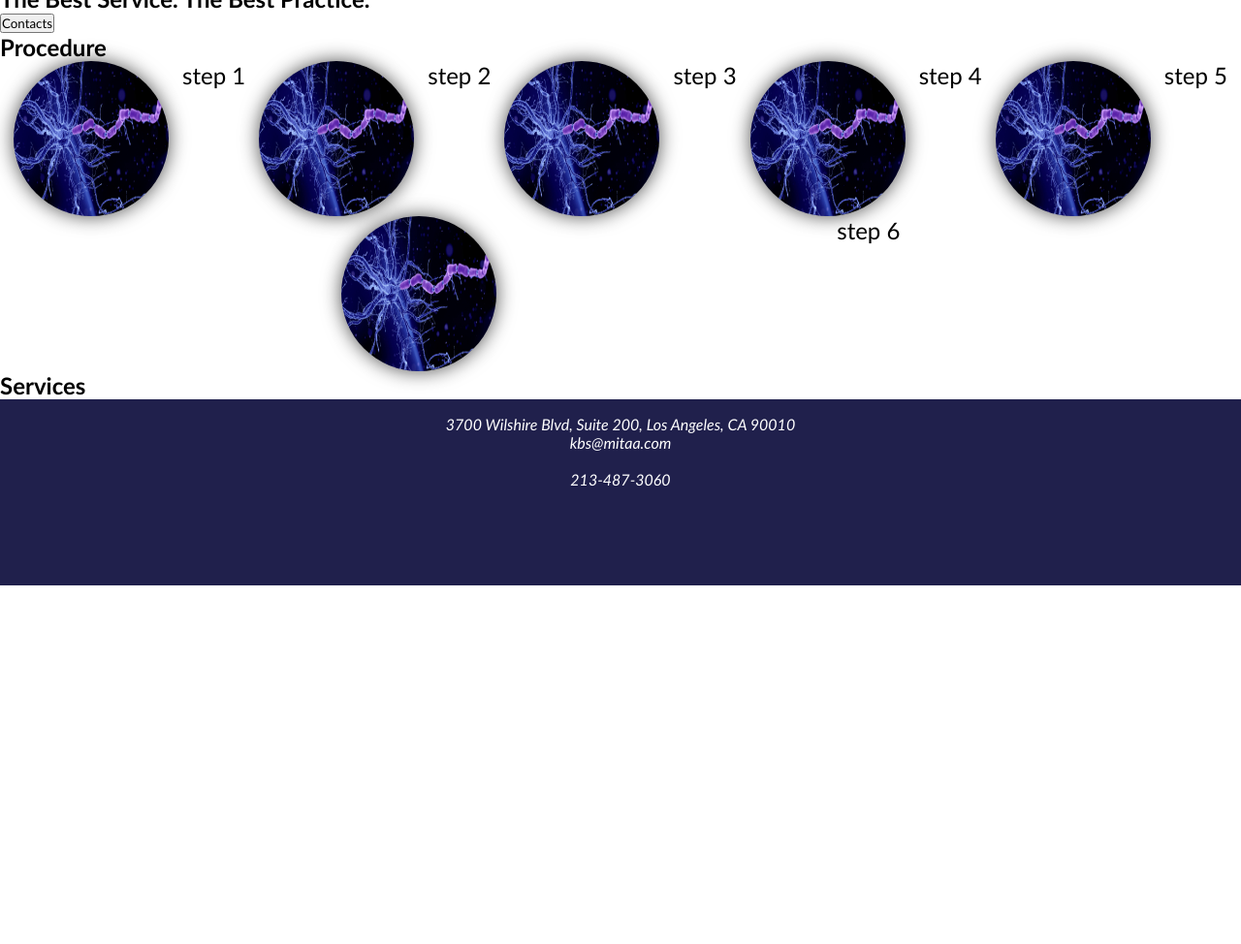
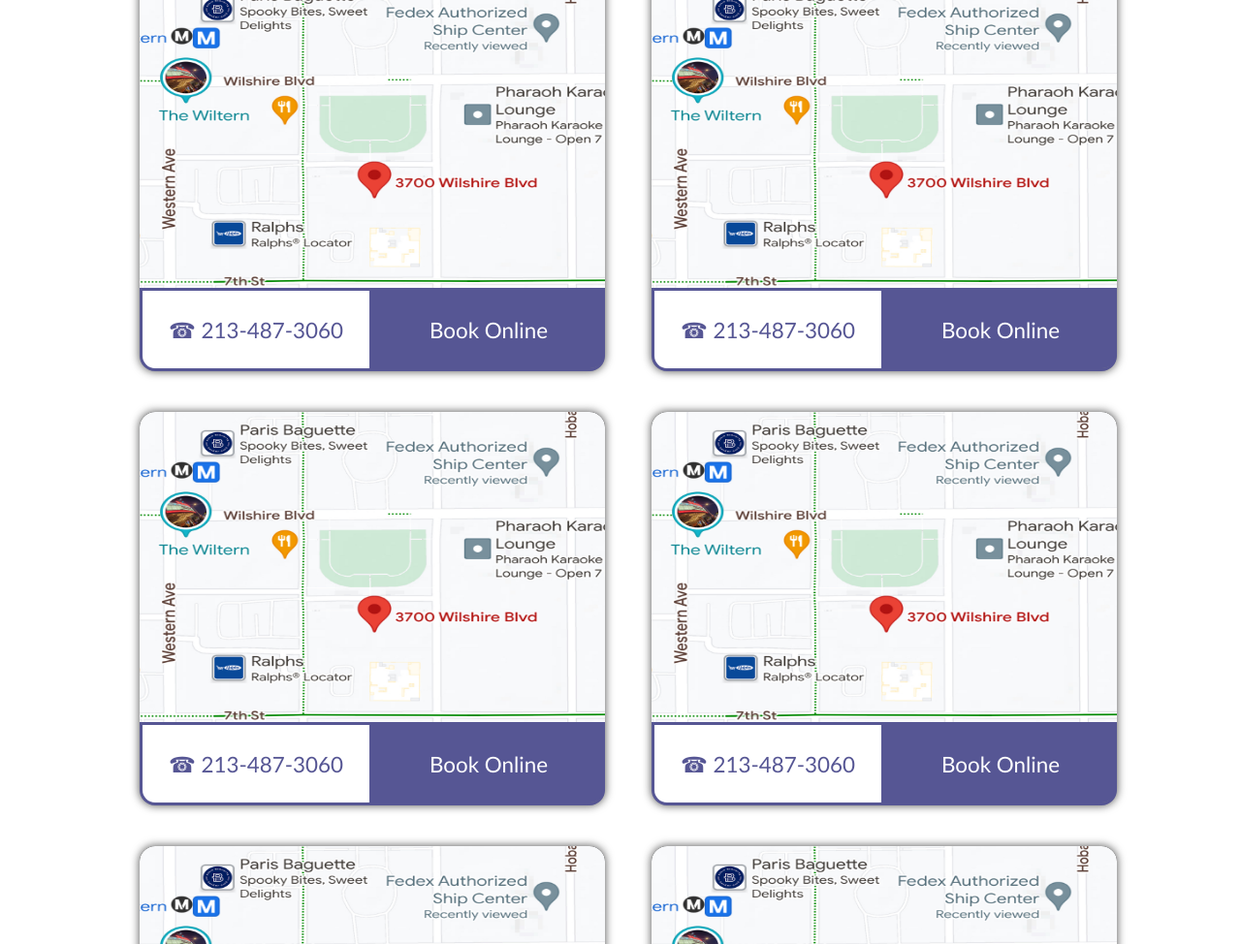
Before and after one commit to bkim9/Mitaa, a plain HTML site: page contact.html in a window 1280 px wide. Shown: the part 151-1125 px from the top of the page at 97% size. Before the commit the page ends 800 px from the top, so only its background shows below. Drawn offline with Linux system fonts and the light colour scheme.

Commit message:
mapcards

```diff
--- a/contact.html
+++ b/contact.html
@@ -7,6 +7,7 @@
     <title>Mitaa Memory Clinic</title>
     <link rel="stylesheet" href="main.css">
     <link rel="stylesheet" href="headerfooter.css">
+    <link rel="stylesheet" href="map-card.css">
   </head>
   <body>
     <!-- Header holds logo and appname -->
@@ -27,24 +28,97 @@
         </div>
     </header>
     <main>
-        <h1>Mitaa Memory Clinic & Epilepsy</h1>
-        <h2>The Best Service. The Best Practice.
-        </h2>
-        <button>Contacts</button>
+        <div class="map-cards">
+          <div class="map-card" id="map-card1">
+            <img src="./img/mapjkc.jpg" alt="map-img" class="map-img">
+            <div class="map-contact">
+              <div class="tel-container">
+                <a href="tel:+1213-487-3060" class="map-phone">&#9742 213-487-3060</a>
+              </div>
+              <div class="book-container">
+                <span class="book-online" onclick="alert('book online')">
+                  Book Online
+                </span>
+              </div>
 
-        <!-- Procedure -->
-        <h2>Procedure</h2>
-        <div class="steps-container">
-          <img class="steps-img" src="./img/brain.jpg" alt="step1">  <figcaption>step 1</figcaption>
-          <img class="steps-img" src="./img/brain.jpg" alt="step2">  <figcaption>step 2</figcaption>
-          <img class="steps-img" src="./img/brain.jpg" alt="step3">  <figcaption>step 3</figcaption>
-          <img class="steps-img" src="./img/brain.jpg" alt="step4">  <figcaption>step 4</figcaption>
-          <img class="steps-img" src="./img/brain.jpg" alt="step5">  <figcaption>step 5</figcaption>
-          <img class="steps-img" src="./img/brain.jpg" alt="step6">  <figcaption>step 6</figcaption>
+            </div>
+          </div>
+
+          <div class="map-card" id="map-card2">
+            <img src="./img/mapjkc.jpg" alt="map-img" class="map-img">
+            <div class="map-contact">
+              <div class="tel-container">
+                <a href="tel:+1213-487-3060" class="map-phone">&#9742 213-487-3060</a>
+              </div>
+              <div class="book-container">
+                <span class="book-online" onclick="alert('book online')">
+                  Book Online
+                </span>
+              </div>
+            </div>
+          </div>
+
+          <div class="map-card" id="map-card3">
+            <img src="./img/mapjkc.jpg" alt="map-img" class="map-img">
+            <div class="map-contact">
+              <div class="tel-container">
+                <a href="tel:+1213-487-3060" class="map-phone">&#9742 213-487-3060</a>
+              </div>
+              <div class="book-container">
+                <span class="book-online" onclick="alert('book online')">
+                  Book Online
+                </span>
+              </div>
+
+            </div>
+          </div>
+
+
+        <div class="map-card" id="map-card4">
+          <img src="./img/mapjkc.jpg" alt="map-img" class="map-img">
+          <div class="map-contact">
+            <div class="tel-container">
+              <a href="tel:+1213-487-3060" class="map-phone">&#9742 213-487-3060</a>
+            </div>
+            <div class="book-container">
+              <span class="book-online" onclick="alert('book online')">
+                Book Online
+              </span>
+            </div>
+
+          </div>
+        </div>
+        <div class="map-card" id="map-card5">
+          <img src="./img/mapjkc.jpg" alt="map-img" class="map-img">
+          <div class="map-contact">
+            <div class="tel-container">
+              <a href="tel:+1213-487-3060" class="map-phone">&#9742 213-487-3060</a>
+            </div>
+            <div class="book-container">
+              <span class="book-online" onclick="alert('book online')">
+                Book Online
+              </span>
+            </div>
+          </div>
+        </div>
+        <div class="map-card" id="map-card6">
+          <img src="./img/mapjkc.jpg" alt="map-img" class="map-img">
+          <div class="map-contact">
+            <div class="tel-container">
+              <a href="tel:+1213-487-3060" class="map-phone">&#9742 213-487-3060</a>
+            </div>
+            <div class="book-container">
+              <span class="book-online" onclick="alert('book online')">
+                Book Online
+              </span>
+            </div>
+
+          </div>
         </div>
 
+        </div>
+    </div>
 
-        <h2>Services</h2>
 
     </main>
     <footer>
--- a/headerfooter.css
+++ b/headerfooter.css
@@ -1,4 +1,8 @@
 /* header */
+header footer {
+    width: 100%;
+}
+
 header {
     display: flex;
     padding: 1rem;
--- a/main.css
+++ b/main.css
@@ -65,8 +65,6 @@
     font-size: x-large;
 }
 
-
-
 /* media query */
 
 @media screen and (max-width: 600px) {
--- /dev/null
+++ b/map-card.css
@@ -0,0 +1,105 @@
+
+main {
+    display: flex;
+    flex-direction: column;
+    align-items: center;
+}
+
+.map-cards {
+    margin: 2rem 0;
+    width: 62rem;
+    display: grid;
+    grid-template-columns: 1fr 1fr;
+    grid-template-rows: 1fr 1fr 1fr;
+    gap: 3rem 3rem;
+    justify-items: center;
+}
+
+#map-card1 {
+  grid-column: 1 / 2;
+  grid-row: 1 / 2;
+}
+
+#map-card2 {
+    grid-column: 2 / 3;
+    grid-row: 1 / 2;
+}
+
+#map-card3 {
+    grid-column: 1 / 2;
+    grid-row: 2 / 3;
+}
+
+#map-card4 {
+    grid-column: 2 / 3;
+    grid-row: 2 / 3;
+}
+
+#map-card5 {
+    grid-column: 1 / 2;
+    grid-row: 3 / 4;
+}
+
+#map-card6 {
+    grid-column: 2 / 3;
+    grid-row: 3 / 4;
+}
+
+.map-card {
+    width: 30rem;
+    height: 25rem;
+    background-color: black;
+    border-radius: 1rem;
+    filter: drop-shadow(0 0 5px rgba(0,0,0,.7));
+}
+
+.map-img {
+    width: 100%;
+    height: 80%;
+    border-radius: 1rem 1rem 0 0;
+}
+
+.map-contact {
+    display: flex;
+    justify-content: space-evenly;
+    align-items: center;
+    height: 20%;
+    border-radius: 0 0 1rem 1rem;
+    background-color: rgb(86, 86, 148);
+    color:white;
+    font-size: 1.4rem;
+}
+
+.map-contact > * {
+    color:white;
+    width: 100%;
+    height: 100%;
+    border-style: solid;
+    border-color: rgb(86, 86, 148);
+    border-radius: 0 0 1rem 0;
+    text-align: center;
+
+    vertical-align: middle;
+}
+
+.book-container {
+    display: flex;
+    flex-direction: column;
+    justify-content: center;
+    border-top-color: rgb(86, 86, 148);
+    border-left-color: rgb(86, 86, 148);
+}
+
+.tel-container {
+    display: flex;
+    flex-direction: column;
+    justify-content: center;
+    border-radius: 0 0 0 1rem;
+    background-color: white;
+    border-color: rgb(86, 86, 148);
+}
+
+.map-phone {
+    border: none;
+    color: rgb(86, 86, 148);
+}
```
Also changed, not shown: index.html (+51 -1 lines), person-card.css (added, +43 -0 lines), risk_factors.json (added, +40 -0 lines), img/mapjkc.jpg (added), 2 other files.
